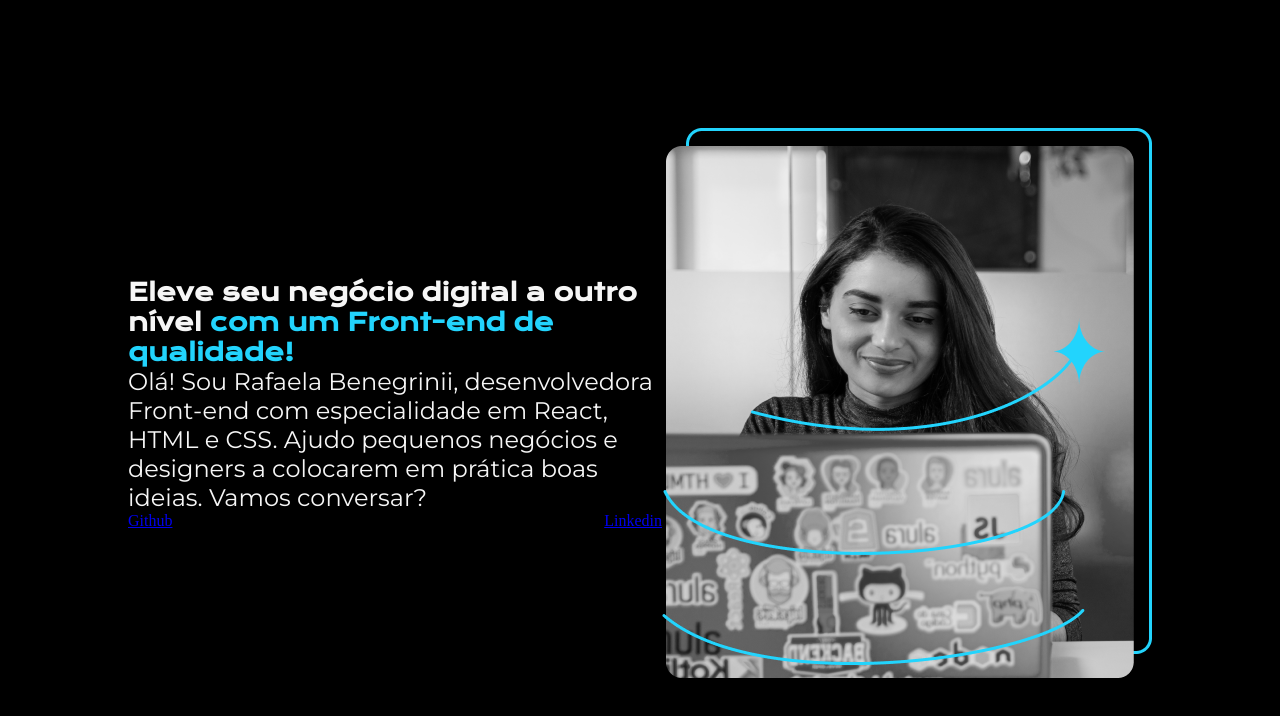
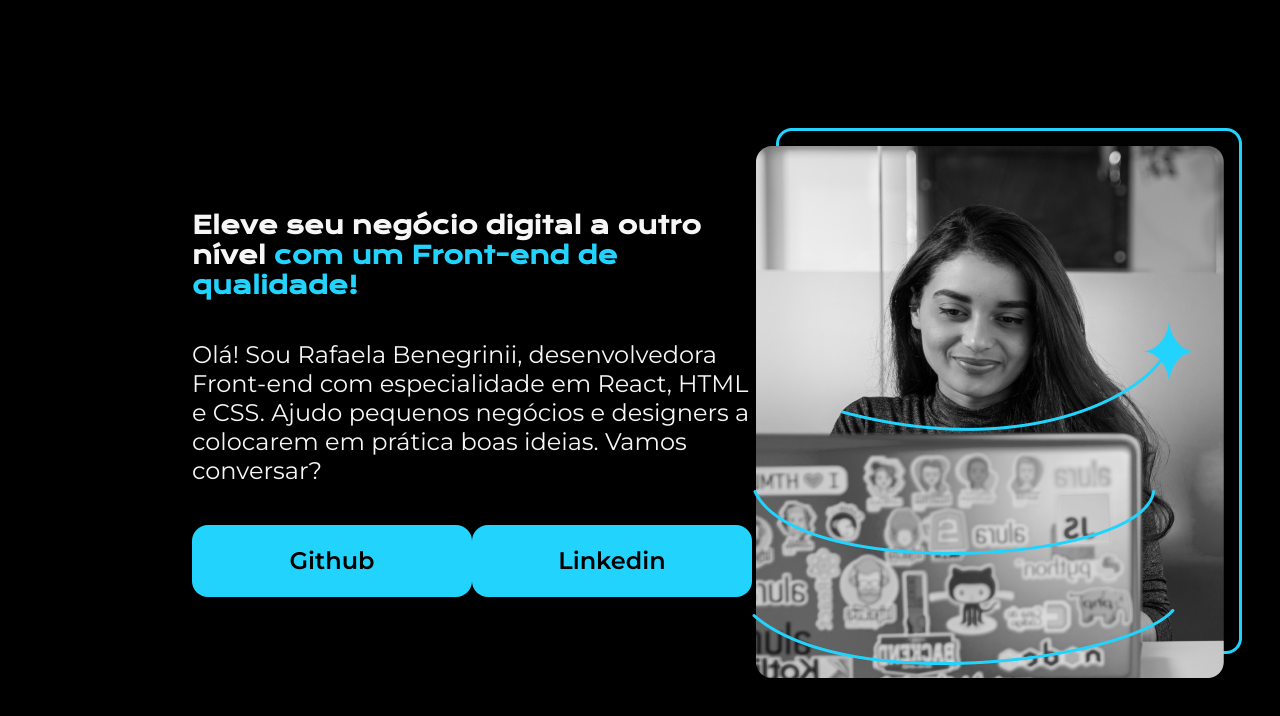
Before and after one commit to Vinnixz/Curso-de-HTML-e-CSS-Classes-posicionamento-e-Flexbox, a plain HTML site: page Index.html in a window 1280 px wide. Drawn offline with nearby package versions, Linux system fonts and the light colour scheme.

Commit message:
Projeto final

```diff
--- a/Index.html
+++ b/Index.html
@@ -15,8 +15,8 @@
             Olá! Sou Rafaela Benegrinii, desenvolvedora Front-end com especialidade em React, HTML e CSS. Ajudo pequenos negócios e designers a colocarem em prática boas ideias. Vamos conversar?
         </p>
         <div class="apresentacao__links">
-        <a clas="apresentacao__links__link" href="https://github.com/Vinnixz">Github</a>
-        <a  clas="apresentacao__links__link" href="https://linkedin.com/in/marcos-dias-879a88221">Linkedin</a>
+        <a class="apresentacao__links__link" href="https://github.com/Vinnixz">Github</a>
+        <a  class="apresentacao__links__link" href="https://linkedin.com/in/marcos-dias-879a88221">Linkedin</a>
         </div>
         </section>
         <img src="Imagem.png" alt="Foto do Marcos">
--- a/Style.css
+++ b/Style.css
@@ -1,4 +1,4 @@
-@import url('https://fonts.googleapis.com/css2?family=Krona+One&family=Montserrat&display=swap');
+@import url('https://fonts.googleapis.com/css2?family=Krona+One&family=Montserrat:wght@400;600&display=swap');
 
 * {
     margin: 0;
@@ -17,7 +17,7 @@ body {
 }
 
 .apresentacao {
-    margin: 10%;
+    margin: 10% 15%;
     display: flex;
     align-items: center;
     justify-content: space-between;
@@ -25,6 +25,9 @@ body {
 
 .apresentacao__conteudo {
     width: 615px;
+    display: flex;
+    flex-direction: column;
+    gap: 40px;
 }
 
 .apresentacao__conteudo__titulo {
@@ -46,4 +49,11 @@ body {
     background-color: #22d4fd;
     width: 280px;
     text-align: center;
+    border-radius: 16px;
+    font-size: 24px;
+    padding: 21.5px 0;
+    text-decoration: none;
+    color: #000000;
+    font-family: 'Montserrat', sans-serif;
+    font-weight: 600;
 }
```
